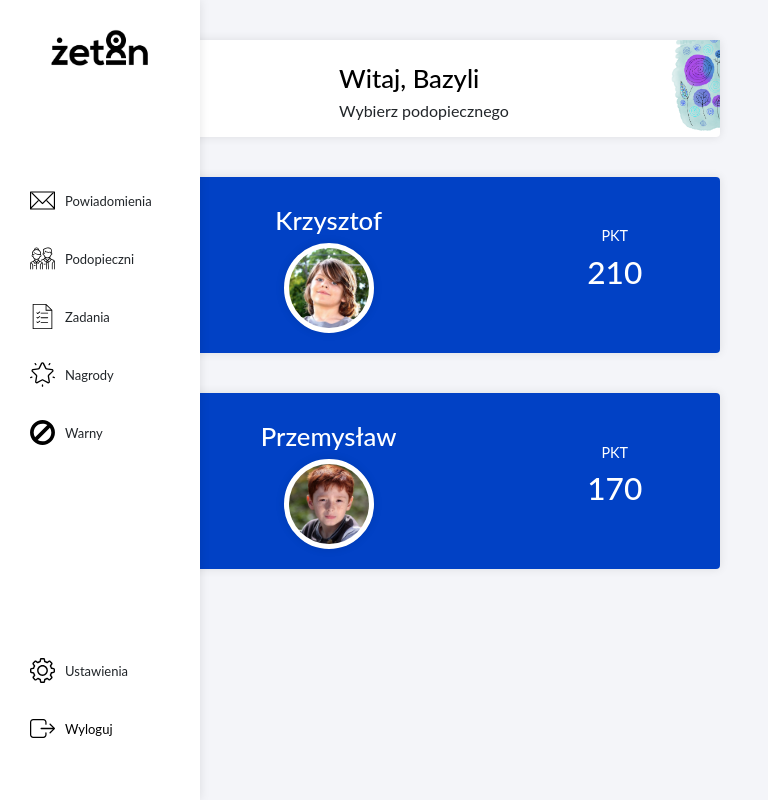
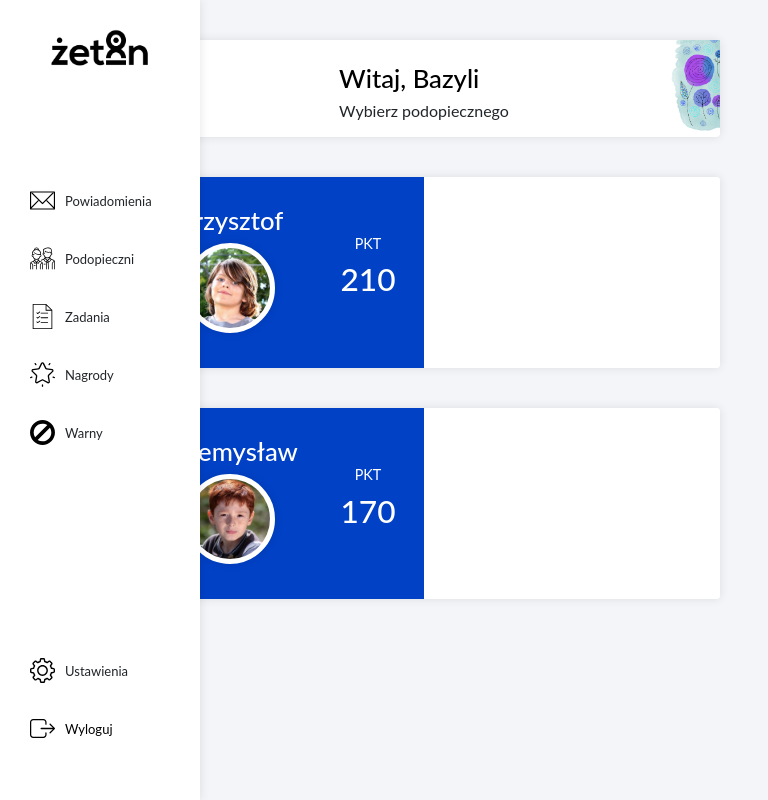
Before and after one commit to tgbdc7/zeton, a Flask app: template zeton/templates/index_child.html in a window 768 px wide. Run offline with Flask 2, Linux system fonts and the light colour scheme; the template is opened without the code that fills it, so the values that code supplies are empty; some libraries are stand-ins or nearby versions.

Commit message:
Add stale children section for medium screen

```diff
--- a/zeton/static/css/style.css
+++ b/zeton/static/css/style.css
@@ -645,7 +645,7 @@ body {
   height: 90px;
   padding: 0;
   background-color: #ffffff;
-  margin: 0 auto;
+  margin: 0 auto 15px;
   border: solid 5px #ffffff;
   -webkit-box-shadow: 0 0 10px 0 rgba(0, 0, 0, 0.1);
           box-shadow: 0 0 10px 0 rgba(0, 0, 0, 0.1);
@@ -675,6 +675,10 @@ body {
   color: #ffffff;
 }
 
+.children .col .article__container .article__box:nth-of-type(2) {
+  display: none;
+}
+
 .children .col .article__container:hover .article__box {
   background-color: #ffffff;
 }
@@ -688,4 +692,31 @@ body {
 .children .col .article__container:hover .article__box .article__item .article__text {
   color: #000000;
 }
+
+@media only screen and (min-width: 576px) and (max-width: 991.99px) {
+  .children .col .article__container:not(.active):hover .article__box {
+    background-color: #0141c5;
+  }
+  .children .col .article__container:not(.active):hover .article__box .article__item .image__container {
+    border: solid 5px #ffffff;
+  }
+  .children .col .article__container:not(.active):hover .article__box .article__item .section__title_light,
+  .children .col .article__container:not(.active):hover .article__box .article__item .article__title_light,
+  .children .col .article__container:not(.active):hover .article__box .article__item .article__text {
+    color: #ffffff;
+  }
+  .children .col .article__container:not(.active):hover .article__box:nth-of-type(2) {
+    background-color: #ffffff;
+  }
+  .children .col .article__container .article__box {
+    border-radius: 4px 0 0 4px;
+  }
+  .children .col .article__container .article__box:nth-of-type(2) {
+    display: -webkit-box;
+    display: -ms-flexbox;
+    display: flex;
+    border-radius: 0 4px 4px 0;
+    background-color: #ffffff;
+  }
+}
 /*# sourceMappingURL=style.css.map */
--- a/zeton/static/sass/sections/_children.scss
+++ b/zeton/static/sass/sections/_children.scss
@@ -28,7 +28,7 @@
                             height: 90px;
                             padding: 0;
                             background-color: $zet-white-color;
-                            margin: 0 auto;
+                            margin: 0 auto 15px;
                             border: solid 5px $zet-white-color;
                             box-shadow: $zet-box-shadow;
 
@@ -51,6 +51,10 @@
                         }
                     }
                 }
+
+                &:nth-of-type(2) {
+                    display: none;
+                }
             }
 
             &:hover {
@@ -71,6 +75,43 @@
                     }
                 }
             }
+
+            @media only screen and (min-width: $zet-screen-sm-min) and (max-width: $zet-screen-lg-max) {
+
+                &:not(.active):hover {
+                    .article__box {
+                        background-color: $zet-blue-color;
+
+                        .article__item {
+
+                            .image__container {
+                                border: solid 5px $zet-white-color;
+                            }
+
+                            .section__title_light,
+                            .article__title_light,
+                            .article__text {
+                                color: $zet-white-color;
+                            }
+                        }
+
+                        &:nth-of-type(2) {
+                            background-color: $zet-white-color;
+                        }
+                    }
+                }
+
+                .article__box {
+                    border-radius: $zet-box-radius 0 0 $zet-box-radius;
+
+                    &:nth-of-type(2) {
+                        display: flex;
+                        border-radius: 0 $zet-box-radius $zet-box-radius 0;
+                        background-color: $zet-white-color;
+                    }
+                }
+
+            }
         }
     }
 }
--- a/zeton/templates/base.html
+++ b/zeton/templates/base.html
@@ -40,7 +40,7 @@
             </section>
             <section class="children">
                 <div class="col col-sm-12 col-md-12 col-lg-6">
-                    <a href="#" class="article__container">
+                    <article class="article__container">
                         <div class="article__box">
                             <div class="article__item">
                                 <h3 class="article__title_light">Krzysztof</h3>
@@ -53,12 +53,13 @@
                                 <h2 class="section__title_light">210</h2>
                             </div>
                         </div>
-                    </a>
+                        <div class="article__box"></div>
+                    </article>
                 </div>
             </section>
             <section class="children">
                 <div class="col col-sm-12 col-md-12 col-lg-6">
-                    <a href="#" class="article__container">
+                    <article class="article__container">
                         <div class="article__box">
                             <div class="article__item">
                                 <h3 class="article__title_light">Przemysław</h3>
@@ -71,7 +72,8 @@
                                 <h2 class="section__title_light">170</h2>
                             </div>
                         </div>
-                    </a>
+                        <div class="article__box"></div>
+                    </article>
                 </div>
             </section>
         </main>
```
Also changed, not shown: 1 other file.
